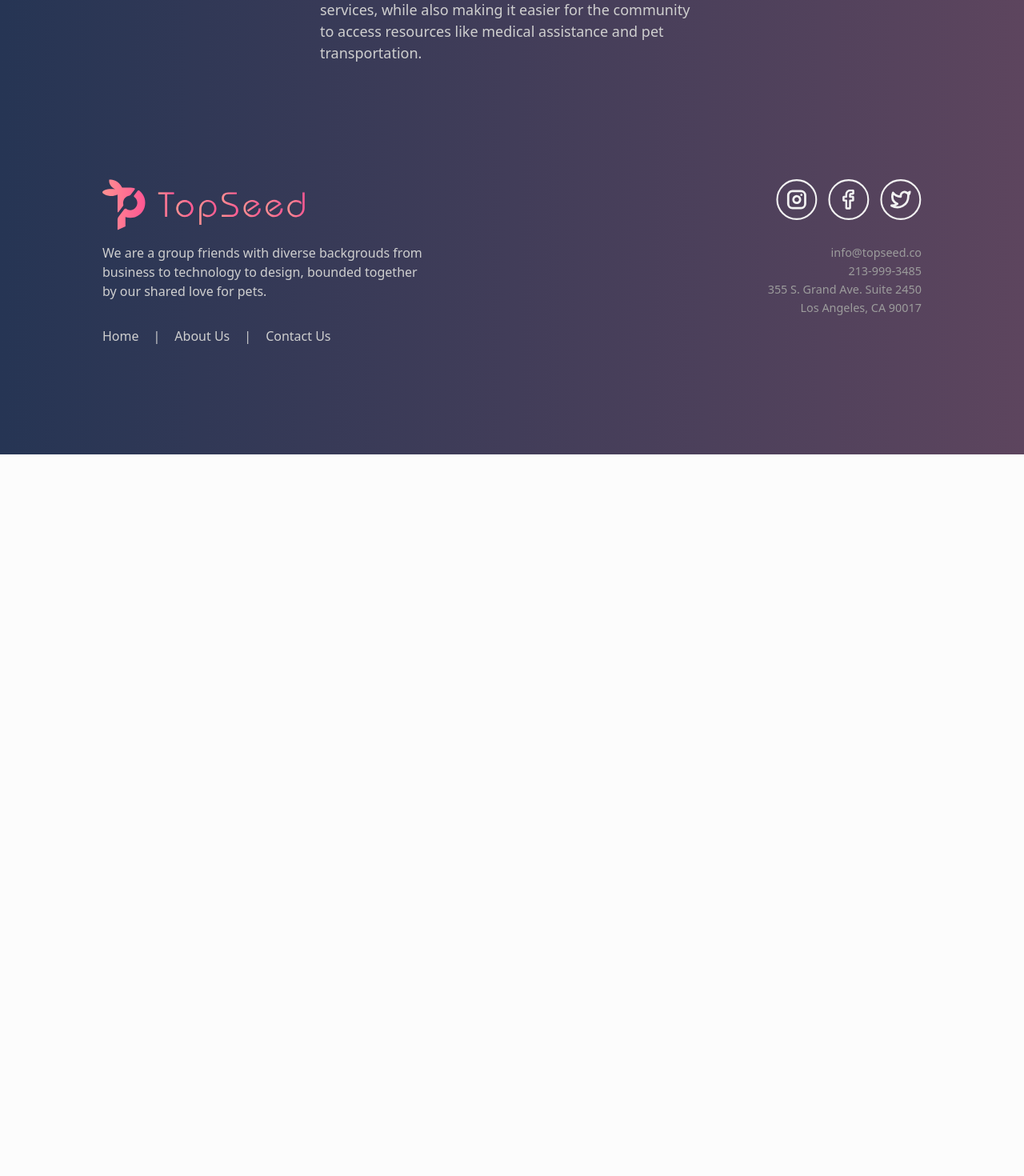
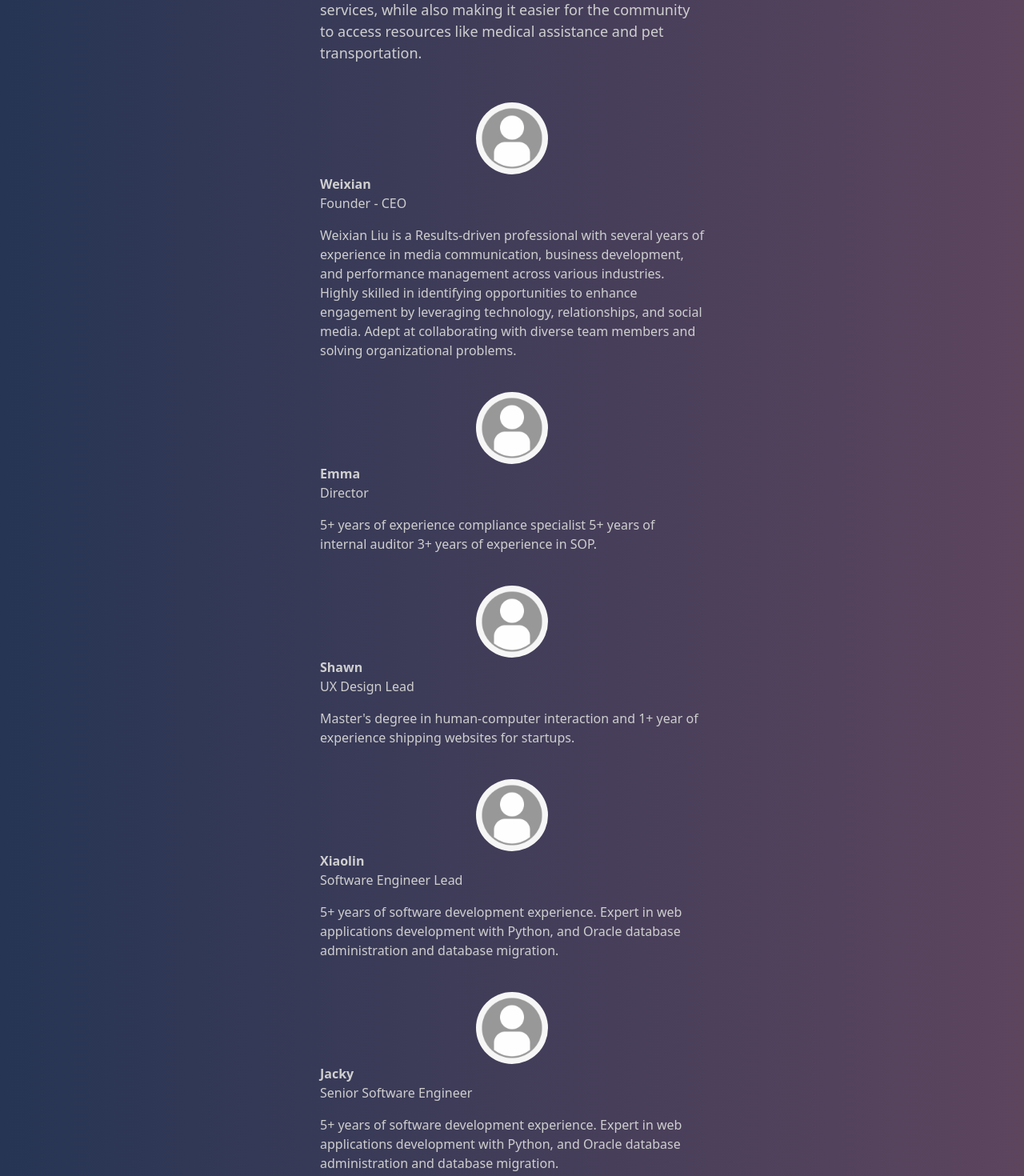
Before and after one commit to TopSeedDG/topseed_website, a React (Create React App) app in the folder frontend/: page /about-us in a window 1280 px wide. Shown: the part 580-2050 px from the top of the page at 80% size. Before the commit the page ends 1148 px from the top, so only its background shows below. Built offline with nearby package versions, Linux system fonts and the light colour scheme.

Commit message:
contact us

```diff
--- a/frontend/package.json
+++ b/frontend/package.json
@@ -4,6 +4,7 @@
   "private": true,
   "homepage": "http://www.topseed.co",
   "dependencies": {
+    "@emailjs/browser": "^3.10.0",
     "@testing-library/jest-dom": "^5.16.4",
     "@testing-library/react": "^13.2.0",
     "@testing-library/user-event": "^13.5.0",
--- a/frontend/src/pages/AboutUs.jsx
+++ b/frontend/src/pages/AboutUs.jsx
@@ -1,7 +1,8 @@
 import React from "react";
 import styled from "styled-components";
-import CoupleCat from './temporary/assets/couple-cat.svg';
-import { TempFooter } from './temporary/components/TempFooter';
+import CoupleCat from "./temporary/assets/couple-cat.svg";
+import UserImage from "./temporary/assets/user.jpg";
+import { TempFooter } from "./temporary/components/TempFooter";
 
 function AboutUs() {
 	return (
@@ -30,12 +31,68 @@ function AboutUs() {
 						access the pet services you need and be verified by a trusted cat association. The platform aims to improve the quality and affordability of breeders' services, while also making it easier for the community to access resources like
 						medical assistance and pet transportation.
 					</Text>
-					<br/>
+					<br />
 					{/* <Info>info@topseed.com</Info>
 					<Info>213-999-3485</Info>
 					<Info>770 S Grand Ave</Info>
 					<Info>Los Angeles, CA 90017</Info> */}
 				</Articile>
+			</Row>
+			<div style={{ height: 24 }} />
+			<Row>
+				<MemberContainer>
+					<MemberImage style={{ margin: "auto" }} src={UserImage} alt="" />
+					<Info>
+					<strong>Weixian</strong>
+						<p>Founder - CEO</p>
+						Weixian Liu is a Results-driven professional with several years of experience in media communication, business development, and performance management across various industries. Highly skilled in identifying opportunities to enhance
+						engagement by leveraging technology, relationships, and social media. Adept at collaborating with diverse team members and solving organizational problems.
+					</Info>
+				</MemberContainer>
+			</Row>
+			<div style={{ height: 24 }} />
+			<Row>
+				<MemberContainer>
+					<MemberImage style={{ margin: "auto" }} src={UserImage} alt="" />
+					<Info>
+					<strong>Emma</strong>
+						<p>Director</p>
+						5+ years of experience compliance specialist  5+ years of internal auditor 3+ years of experience in SOP.
+					</Info>
+				</MemberContainer>
+			</Row>
+			<div style={{ height: 24 }} />
+			<Row>
+				<MemberContainer>
+					<MemberImage style={{ margin: "auto" }} src={UserImage} alt="" />
+					<Info>
+					<strong>Shawn</strong>
+						<p>UX Design Lead</p>
+						Master's degree in human-computer interaction and 1+ year of experience shipping websites for startups.
+					</Info>
+				</MemberContainer>
+			</Row>
+			<div style={{ height: 24 }} />
+			<Row>
+				<MemberContainer>
+					<MemberImage style={{ margin: "auto" }} src={UserImage} alt="" />
+					<Info>
+					<strong>Xiaolin</strong>
+						<p>Software Engineer Lead</p>
+						5+ years of software development experience. Expert in web applications development with Python, and Oracle database administration and database migration.
+					</Info>
+				</MemberContainer>
+			</Row>
+			<div style={{ height: 24 }} />
+			<Row>
+				<MemberContainer>
+					<MemberImage style={{ margin: "auto" }} src={UserImage} alt="" />
+					<Info>
+					<strong>Jacky</strong>
+						<p>Senior Software Engineer</p>
+						5+ years of software development experience. Expert in web applications development with Python, and Oracle database administration and database migration.
+					</Info>
+				</MemberContainer>
 			</Row>
 			<TempFooter></TempFooter>
 		</Container>
@@ -46,7 +103,13 @@ export default AboutUs;
 
 const Title = styled.h3`
 	color: var(--grey-200);
-`
+`;
+
+const MemberImage = styled.img`
+	width: 90px;
+	height: 90px;
+	border-radius: 50%;
+`;
 
 const Container = styled.div`
 	// height: 100vh;
@@ -65,6 +128,12 @@ const Articile = styled.article`
 	justify-content: center;
 `;
 
+const MemberContainer = styled.div`
+	display: flex;
+	flex-direction: column;
+	justify-content: center;
+`;
+
 const Text = styled.article`
 	text-indent: 36px;
 	display: flex;
@@ -73,7 +142,8 @@ const Text = styled.article`
 `;
 
 const Info = styled.p`
+	width: 480px;
+	// text-indent: 36px;
 	color: var(--grey-200);
 	font-size: 16px !important;
-	text-align: right;
 `;
--- a/frontend/src/pages/ContactUs.jsx
+++ b/frontend/src/pages/ContactUs.jsx
@@ -1,44 +1,26 @@
-import React, { useState } from "react";
+import emailjs from '@emailjs/browser';
+import React, { useRef, useState } from "react";
+import { Button, Form } from "react-bootstrap";
 import styled from "styled-components";
-
-import { Button, Form } from "react-bootstrap";
 import CoupleCat from "./temporary/assets/couple-cat.svg";
 import { TempFooter } from "./temporary/components/TempFooter";
 
 function ContactUs() {
 	const [isSubmitted, setIsSubmitted] = useState(false);
-
+	const form = useRef();
 	const handleSubmit = (e) => {
 		e.preventDefault();
-		setIsSubmitted(true)
-	}
-
-	const ContactUsForm = () => {
-		if (isSubmitted) return null;
-		return (
-			<Form style={{ width: 420 }} onSubmit={handleSubmit}>
-				<Form.Group className="mb-3">
-					<Form.Control type="name" placeholder="Your name" />
-				</Form.Group>
-				<Form.Group className="mb-3">
-					<Form.Control type="email" placeholder="Email address" />
-				</Form.Group>
-				<Form.Group className="mb-3">
-					<Form.Control as="textarea" rows={3} placeholder="Message" />
-				</Form.Group>
-				<Button variant="dark" type="submit">
-					Send
-				</Button>
-			</Form>
-		);
+		emailjs
+			.sendForm("service_f47jxjf", "template_f13te1y", form.current, "IS0vo1u-FpkbW3Q4z")
+			.then(() => console.log("message sent"), (err) => console.log(err))
+			.catch((err) => console.log(err))
+			.finally(() => setIsSubmitted(true));
 	};
 
 	const ThankyouForMessage = () => {
-		if (!isSubmitted) return null
-		return (
-			<Label>Thanks for contacting us! We will be in touch with your shortly.</Label>
-		)
-	}
+		if (!isSubmitted) return null;
+		return <Label style={{height: 250}}>Thanks for contacting us! We will be in touch with your shortly.</Label>;
+	};
 
 	return (
 		<Container>
@@ -52,8 +34,23 @@ function ContactUs() {
 			</Row>
 			<div style={{ height: 24 }} />
 			<Row>
-				<ContactUsForm/>
-				<ThankyouForMessage/>
+				{!isSubmitted && (
+					<Form ref={form} style={{ width: 420 }} onSubmit={handleSubmit}>
+						<Form.Group className="mb-3">
+							<Form.Control type="name" name="name" placeholder="Your name" required/>
+						</Form.Group>
+						<Form.Group className="mb-3">
+							<Form.Control type="email" name="email" placeholder="Email address" required/>
+						</Form.Group>
+						<Form.Group className="mb-3">
+							<Form.Control as="textarea" rows={3} name="message" placeholder="Message" required />
+						</Form.Group>
+						<Button variant="dark" type="submit">
+							Send
+						</Button>
+					</Form>
+				)}
+				<ThankyouForMessage />
 			</Row>
 			<TempFooter></TempFooter>
 		</Container>
@@ -76,13 +73,6 @@ const Row = styled.section`
 	flex-direction: row;
 `;
 
-const Text = styled.article`
-	text-indent: 36px;
-	display: flex;
-	color: var(--grey-200);
-	font-size: 18px !important;
-`;
-
 const Label = styled.article`
 	display: flex;
 	color: var(--grey-200);
```
Also changed, not shown: frontend/src/pages/temporary/assets/user.jpg (added), 1 other file (tests, documents, lock files or other folders).
